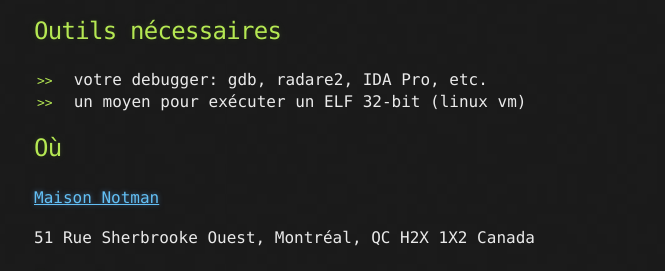
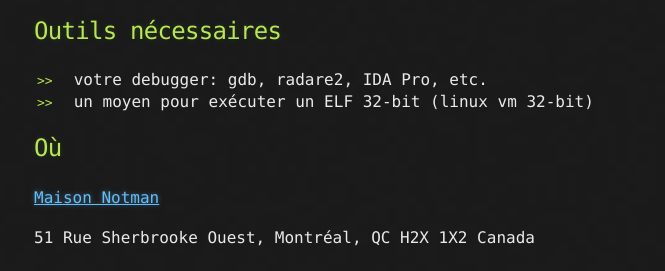
Before and after one commit to montrehack/montrehack.github.com, a Jekyll site: the page built from index.md, in a window 1280 px wide and 1400 px high, scrolled down 933 px. Shown: the part 168-439 px from the top of the window, without its empty margins (306-971 px from the left). Built offline with Jekyll 4.4.1, drawn with Linux system fonts in a browser that asks for light colours; Markdown is read by kramdown in place of the engine named in the settings; comment, search, counter and statistics services are not loaded; some of the changed text lies outside the part shown.

Commit message:
march edition: VM will need to be 32 bit absolutely...

```diff
--- a/index.md
+++ b/index.md
@@ -22,7 +22,7 @@ flag caché dans le binaire.
 ## Outils nécessaires
 
 * votre debugger: gdb, radare2, IDA Pro, etc.
-* un moyen pour exécuter un ELF 32-bit (linux vm)
+* un moyen pour exécuter un ELF 32-bit (linux vm 32-bit)
 
 ## Où
 
@@ -68,7 +68,7 @@ discover hidden flag in the binary.
 ## Needed Tools
 
 * your debugger: gdb, radare2, IDA Pro, etc.
-* make sure you can run 32-bit ELF (linux vm)
+* make sure you can run 32-bit ELF (linux vm 32-bit)
 
 ## Where
 
```
